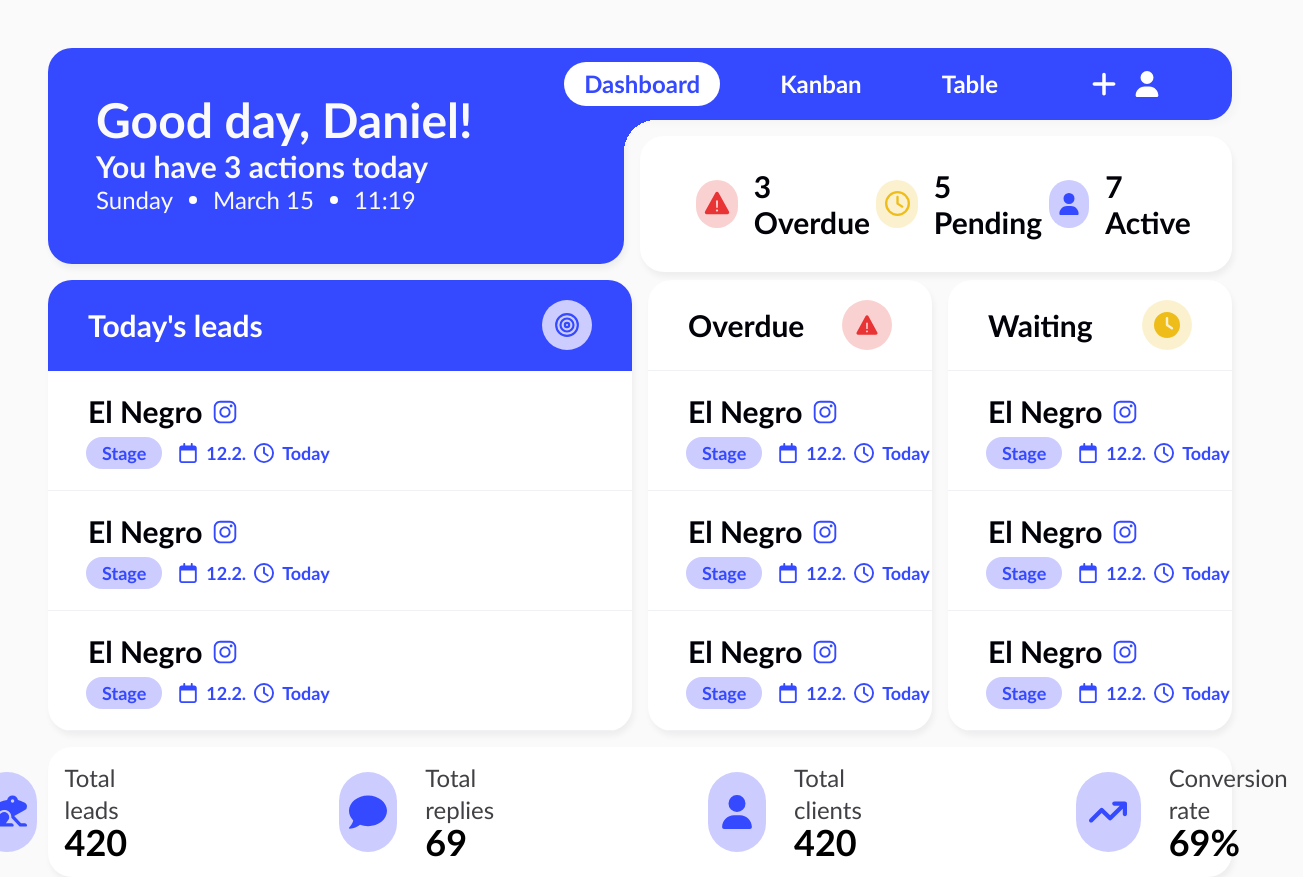
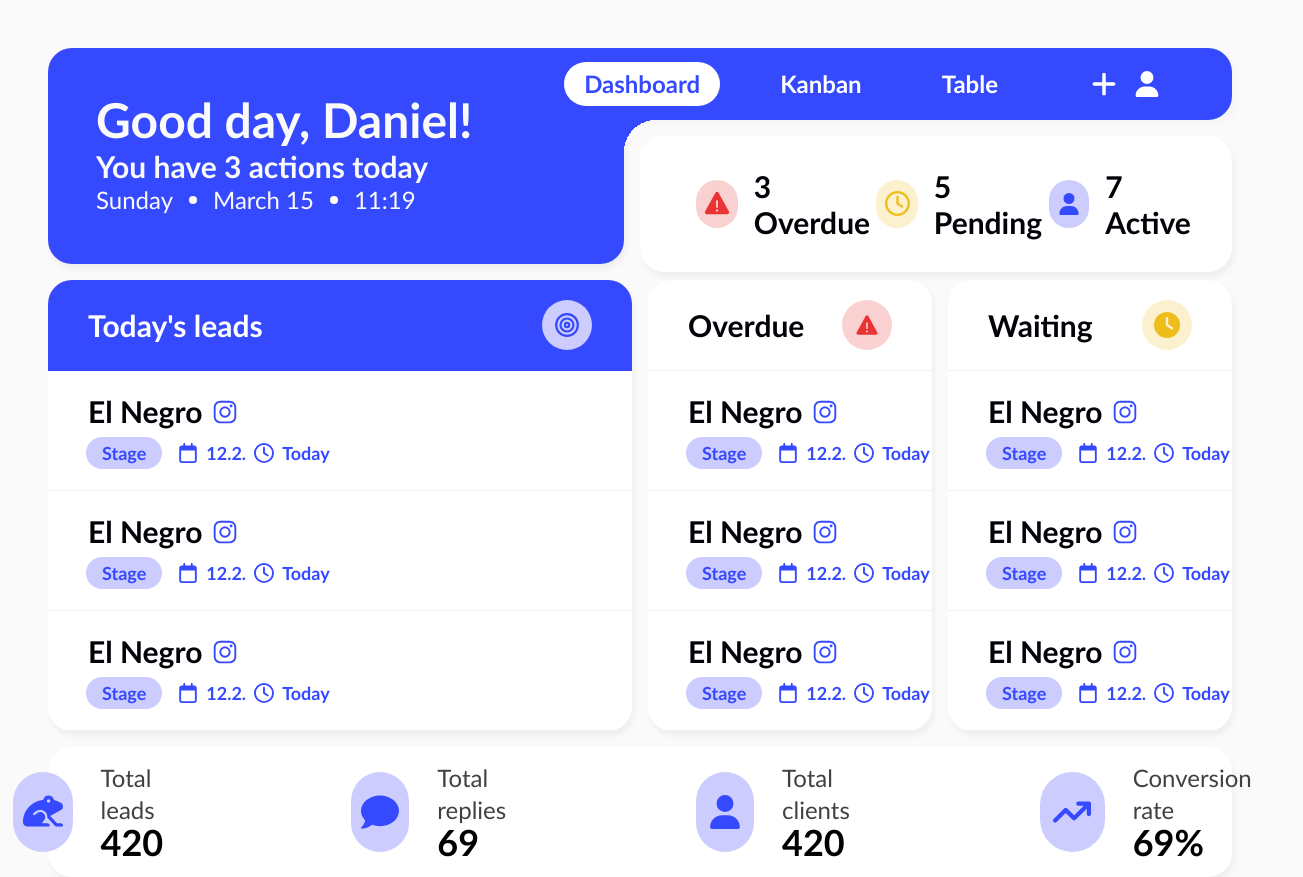
Before and after one commit to daniel-kadlec/Sway, a Next.js app: page /dashboard in a window 1280 px wide. Shown: the whole page, 1303 px wide, since content can reach past the window. Built offline with nearby package versions, Linux system fonts and the light colour scheme.

Commit message:
Fix: Adjust gap in stats component layout

```diff
--- a/app/components/Stats/stats.tsx
+++ b/app/components/Stats/stats.tsx
@@ -18,7 +18,7 @@ export default function Stats({ className }: StatsProps) {
         <div
             className={`long-card-base flex items-center ${className}`}
         >
-            <div className={'flex items-center justify-center gap-24 w-full px-10'}>
+            <div className={'flex items-center justify-center gap-21 w-full'}>
                 <StatItem
                     icon={FaFrog}
                     label="Total leads"
```
